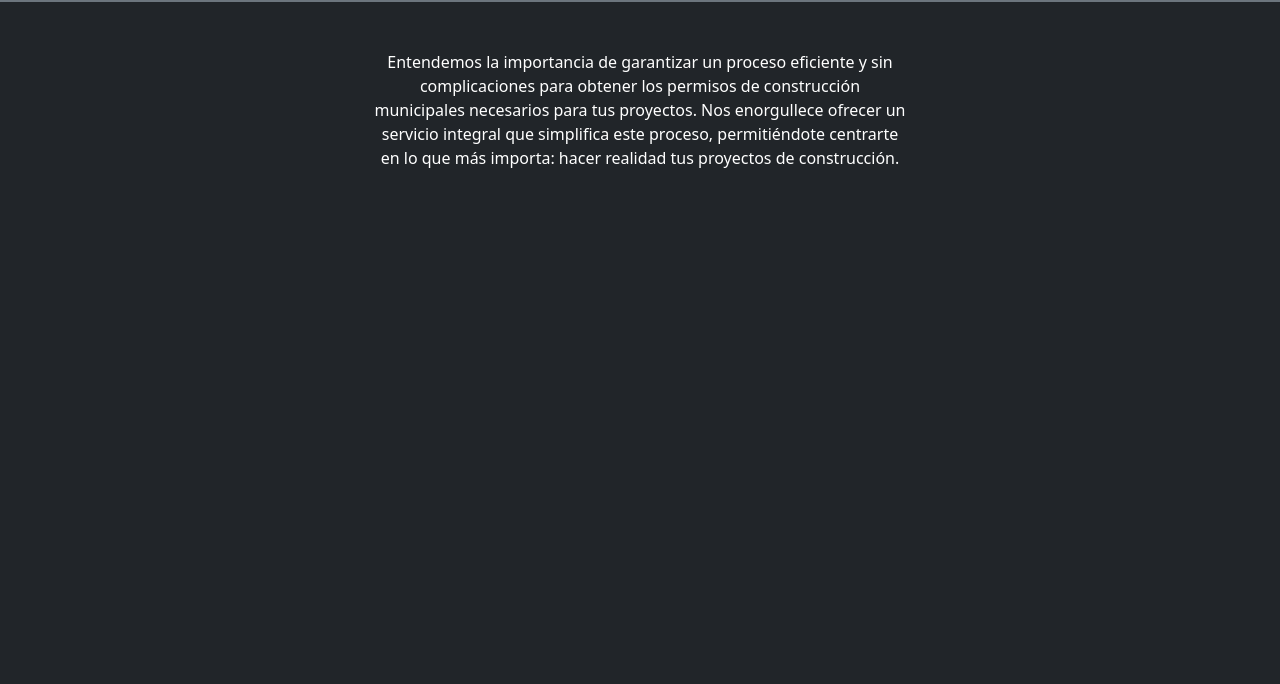
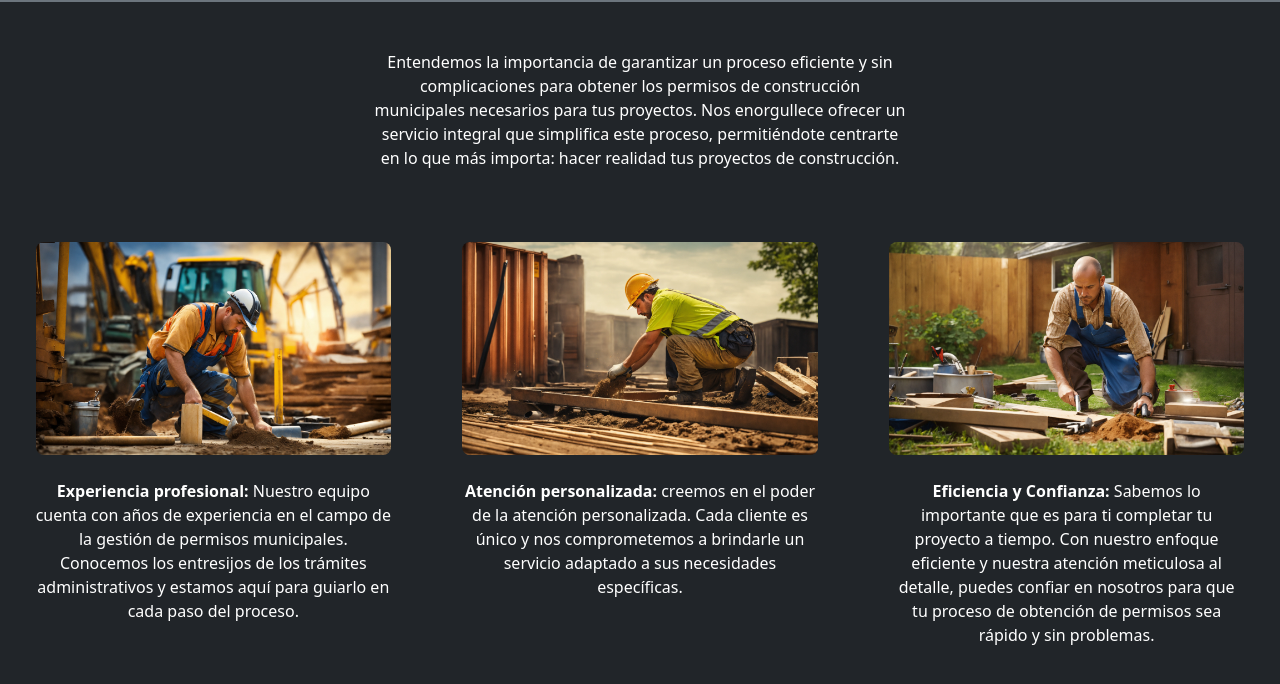
Before and after one commit to AriannaAguilarLeiva/Programacion4Quiz1, a website: page index.html in a window 1280 px wide. Shown: the part 74-758 px from the top of the page. Drawn offline with nearby package versions, Linux system fonts and the light colour scheme.

Commit message:
add section to index

```diff
--- a/index.html
+++ b/index.html
@@ -44,6 +44,51 @@
 
     </section>
 
+    <section class="col-12 d-flex flex-row bg-dark    pt-2  ">
+        <div class="col-4">
+            <img class="img-fluid mx-auto d-block col-10 mt-5  rounded-3 " src="img/construction1.webp" alt="">
+        </div>
+        <div class="col-4 ">
+            <img class="img-fluid mx-auto d-block col-10 mt-5 rounded-3 " src="img/construction2.webp" alt="">
+        </div>
+        <div class="col-4 ">
+            <img class="img-fluid mx-auto d-block col-10 mt-5 rounded-3 " src="img/construction3.webp" alt="">
+        </div>
+
+    </section>
+
+
+
+    <section class="col-12 d-flex flex-row bg-dark pt-4">
+        <div class="col-4">
+
+            <p class="col-10 mx-auto d-block text-white bg-dark text-center "> <b>Experiencia profesional: </b>
+                Nuestro equipo cuenta con años de experiencia en el campo de la gestión de permisos
+                municipales. Conocemos los entresijos de los trámites administrativos y estamos aquí para guiarlo en
+                cada paso del proceso.
+            </p>
+
+        </div>
+        <div class="col-4 ">
+
+            <p class="col-10 mx-auto d-block text-white bg-dark text-center"> <b>Atención personalizada:</b>
+                creemos en el poder de la atención personalizada. Cada cliente es único y nos
+                comprometemos a brindarle un servicio adaptado a sus necesidades específicas.
+            </p>
+
+        </div>
+        <div class="col-4 ">
+
+            <p class="col-10 mx-auto d-block text-white bg-dark text-center"><b>Eficiencia y Confianza:</b>
+                Sabemos lo importante que es para ti completar tu proyecto a tiempo. Con nuestro enfoque eficiente y
+                nuestra atención meticulosa al detalle, puedes confiar en nosotros para que tu proceso de obtención de
+                permisos sea rápido y sin problemas.
+            </p>
+
+        </div>
+
+    </section>
+
 
 
 
```
